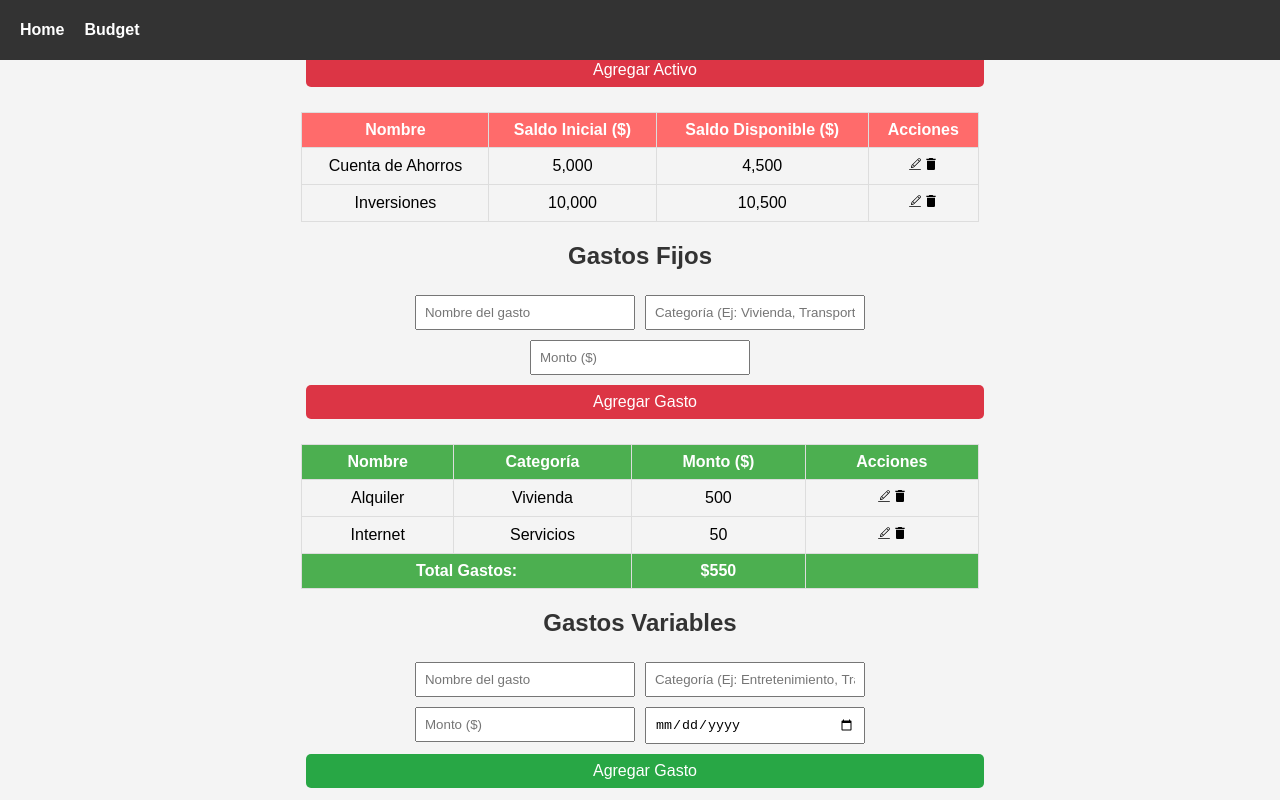
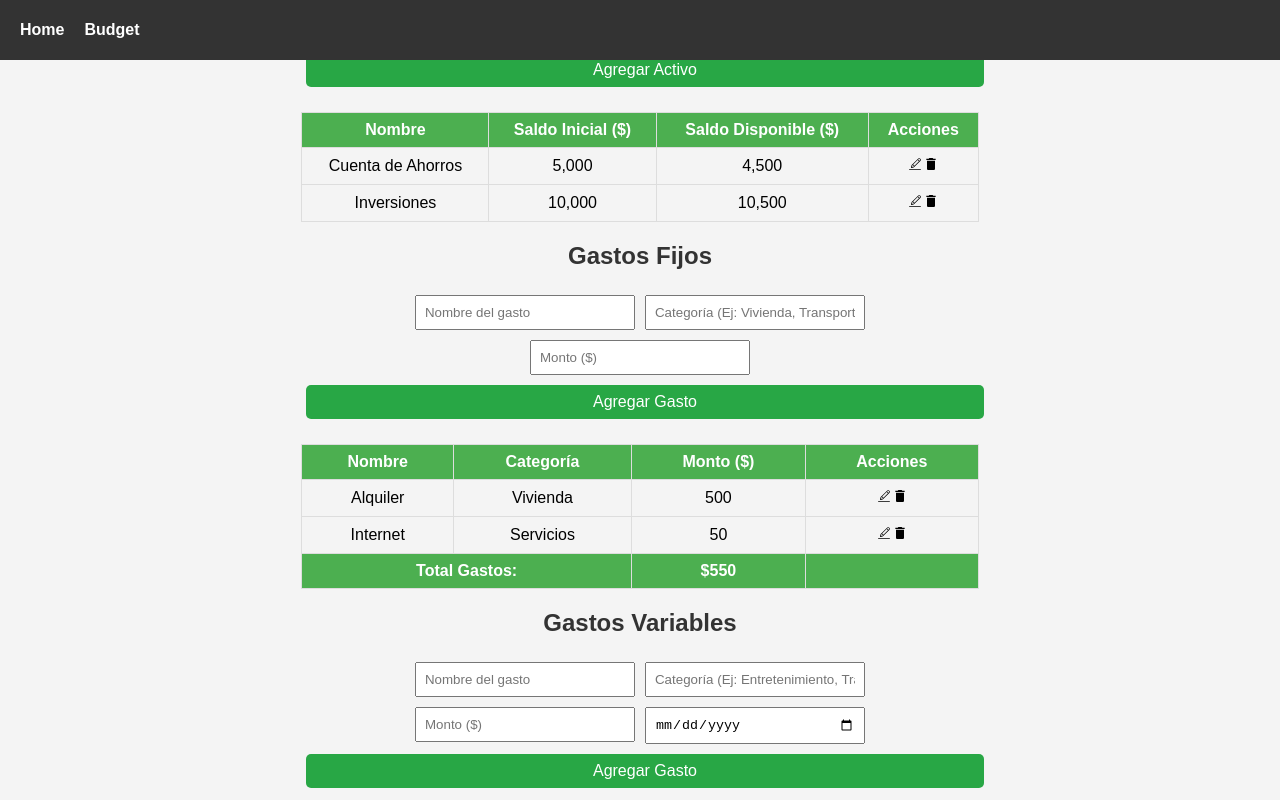
Before and after one commit to luisdavid24/financial_management_app_fronted, a React (Create React App) app: page /Budget in a window 1280 px wide. Shown: the top 800 px of the page. Built offline with nearby package versions, Linux system fonts and the light colour scheme; no server answers.

Commit message:
Create a css folder

```diff
--- a/src/Budget/AssetsTable.jsx
+++ b/src/Budget/AssetsTable.jsx
@@ -2,7 +2,7 @@ import React, { useState } from "react";
 import { CiEdit } from "react-icons/ci";
 import { MdDelete } from "react-icons/md";
 
-import "./Category.css";
+import "./css/AssetsTable.css";
 
 export default function AssetsTable() {
   const [assets, setAssets] = useState([
@@ -61,7 +61,7 @@ export default function AssetsTable() {
   return (
     <div className="budget-box">
       <h2>Gestión de Activos</h2>
-      <div className="form">
+      <div className="formAssetsTable">
         <input
           type="text"
           name="name"
@@ -90,7 +90,9 @@ export default function AssetsTable() {
           value={newAsset.availableBalance}
           onChange={handleChange}
         />
-        <button onClick={addAsset}>Agregar Activo</button>
+        <button className="btnAssetsTable" onClick={addAsset}>
+          Agregar Activo
+        </button>
       </div>
 
       <table className="paleBlueRows">
--- a/src/Budget/Category.jsx
+++ b/src/Budget/Category.jsx
@@ -2,7 +2,7 @@ import React from "react";
 import AssetsTable from "./AssetsTable.jsx";
 import FixedCostsTable from "./FixedCostsTable.jsx";
 import VariableExpenses from "./VariableExpenses.jsx";
-import "./Category.css";
+import "./css/Category.css";
 
 export default function Category() {
   return (
--- a/src/Budget/FixedCostsTable.jsx
+++ b/src/Budget/FixedCostsTable.jsx
@@ -1,7 +1,7 @@
 import React, { useState } from "react";
 import { CiEdit } from "react-icons/ci";
 import { MdDelete } from "react-icons/md";
-import "./FixedCostsTable.css";
+import "./css/FixedCostsTable.css";
 
 export default function FixedCostsTable() {
   const [expenses, setExpenses] = useState([
--- a/src/Budget/VariableExpenses.jsx
+++ b/src/Budget/VariableExpenses.jsx
@@ -1,7 +1,7 @@
 import React, { useState } from "react";
 import { CiEdit } from "react-icons/ci";
 import { MdDelete } from "react-icons/md";
-import "./VariableExpenses.css";
+import "./css/VariableExpenses.css";
 
 export default function VariableExpenses() {
   const [expenses, setExpenses] = useState([
--- /dev/null
+++ b/src/Budget/css/AssetsTable.css
@@ -0,0 +1,41 @@
+.budget-box {
+  width: 80%;
+  margin: auto;
+  text-align: center;
+}
+
+.formAssetsTable input {
+  margin: 5px;
+  padding: 8px;
+  width: 200px;
+}
+
+.btnAssetsTable {
+  padding: 8px 12px;
+  background-color: #28a745;
+  color: white;
+  border: none;
+  cursor: pointer;
+  margin: 5px;
+}
+
+.btnAssetsTable:hover {
+  background-color: #218838;
+}
+
+.paleBlueRows {
+  width: 100%;
+  margin-top: 20px;
+  border-collapse: collapse;
+}
+
+.paleBlueRows th,
+td {
+  border: 1px solid #ddd;
+  padding: 8px;
+}
+
+.paleBlueRows th {
+  background-color: #4caf50;
+  color: white;
+}
--- a/src/Budget/index.jsx
+++ b/src/Budget/index.jsx
@@ -1,7 +1,7 @@
 import React from "react";
 import { useEffect, useState } from "react";
 import Category from "./Category";
-import "./Budget.css";
+import "./css/Budget.css";
 
 export default function Budget() {
   const [data, setData] = useState([]);
```
Also changed, not shown: src/Budget/css/Budget.css (renamed from src/Budget/Budget.css), src/Budget/css/Category.css (renamed from src/Budget/Category.css), src/Budget/css/FixedCostsTable.css (renamed from src/Budget/FixedCostsTable.css), src/Budget/css/VariableExpenses.css (renamed from src/Budget/VariableExpenses.css).
